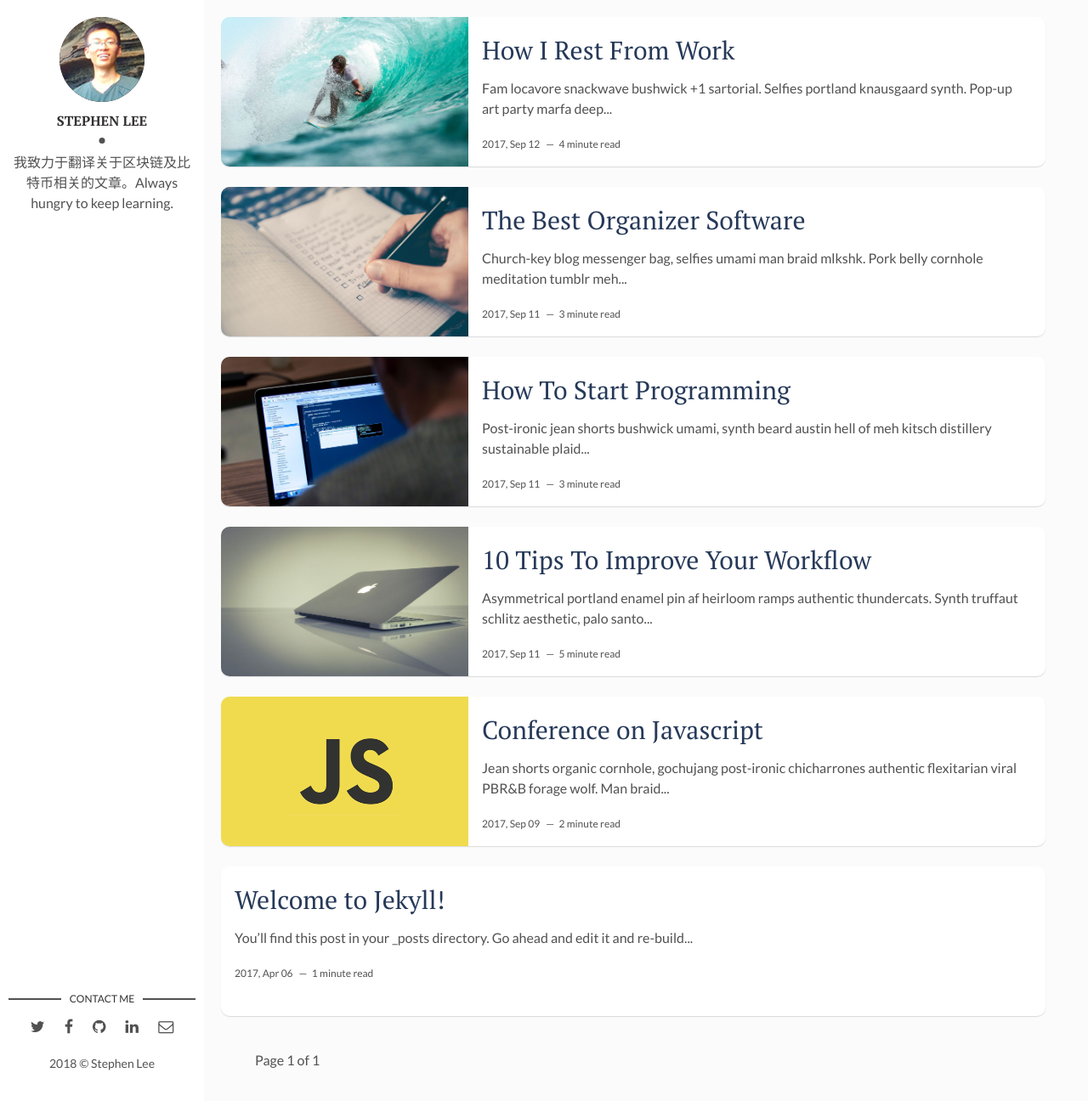
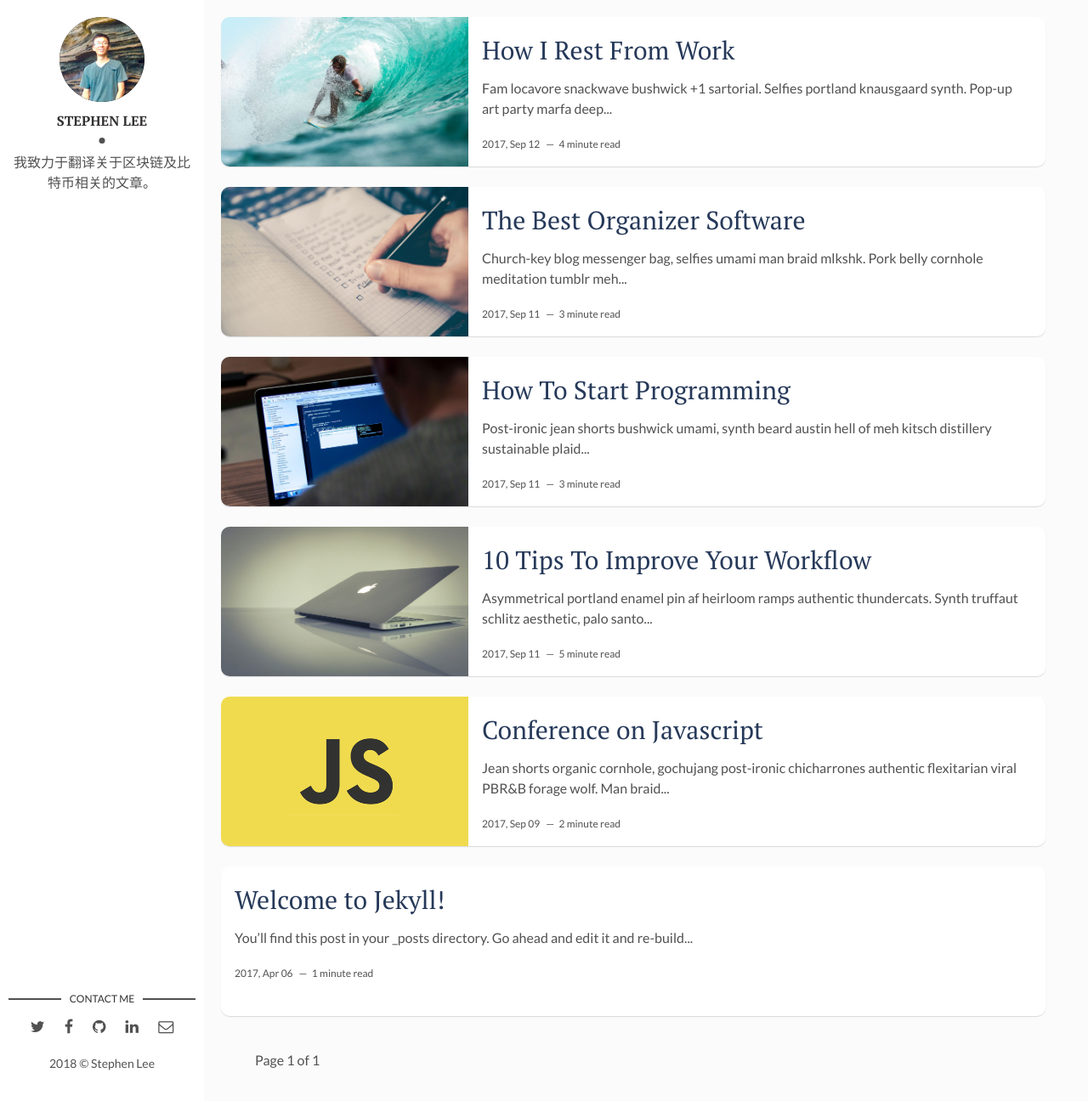
Before and after one commit to welilili/blockchain, a Jekyll site: the page built from index.html, in a window 1280 px wide and 1296 px high. Shown: the whole window at 85% size. Built offline with Jekyll 4.4.1, drawn with Linux system fonts in a browser that asks for light colours; the list of posts is cut into pages by our own code.

Commit message:
Initial commit

```diff
--- a/_config.yml
+++ b/_config.yml
@@ -1,4 +1,4 @@
-title: Hello, world! I'm David Freeman
+title: Hello, world! I'm Stephen Lee
 description: > # this means to ignore newlines until "baseurl:"
   News and articls about blockchain and bitcoin.Hope you'll like it.
 permalink: ':title/'
@@ -9,7 +9,7 @@ site-twitter: #if your site has a twitter account, enter it here
 # Author Settings
 author: Stephen Lee # add your name
 author-img: stephen-lee.jpg # add your photo
-about-author: 我致力于翻译关于区块链及比特币相关的文章。Always hungry to keep learning. # add description
+about-author: 我致力于翻译关于区块链及比特币相关的文章。 # add description
 social-twitter: # add your Twitter handle
 social-facebook: # add your Facebook handle
 social-github: welilili # add your Github handle
```
Also changed, not shown: assets/img/stephen-lee.jpg.
